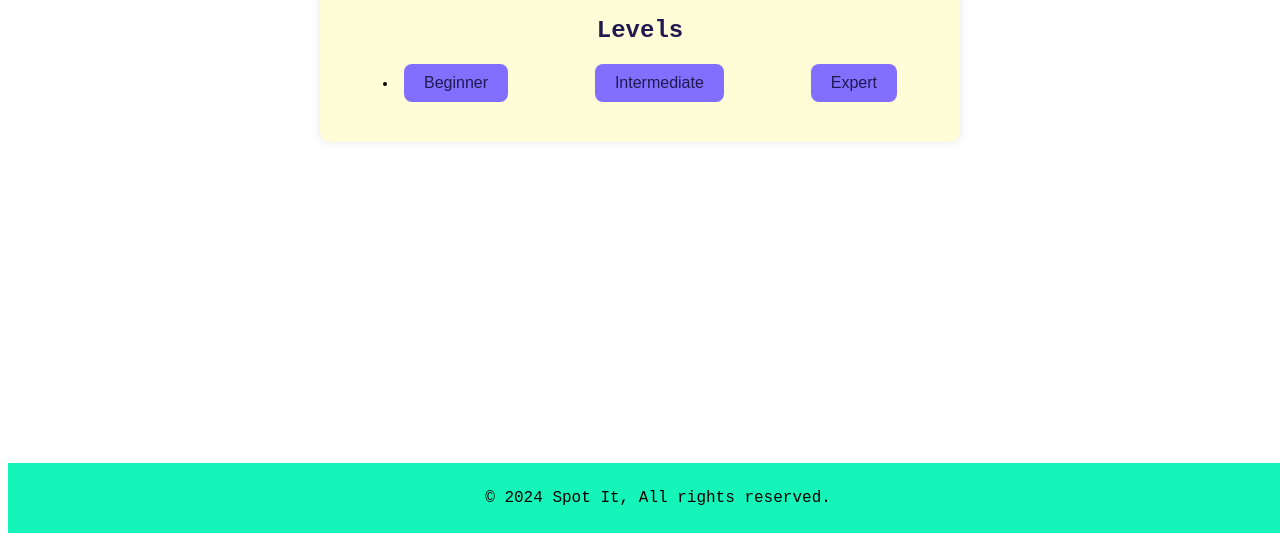
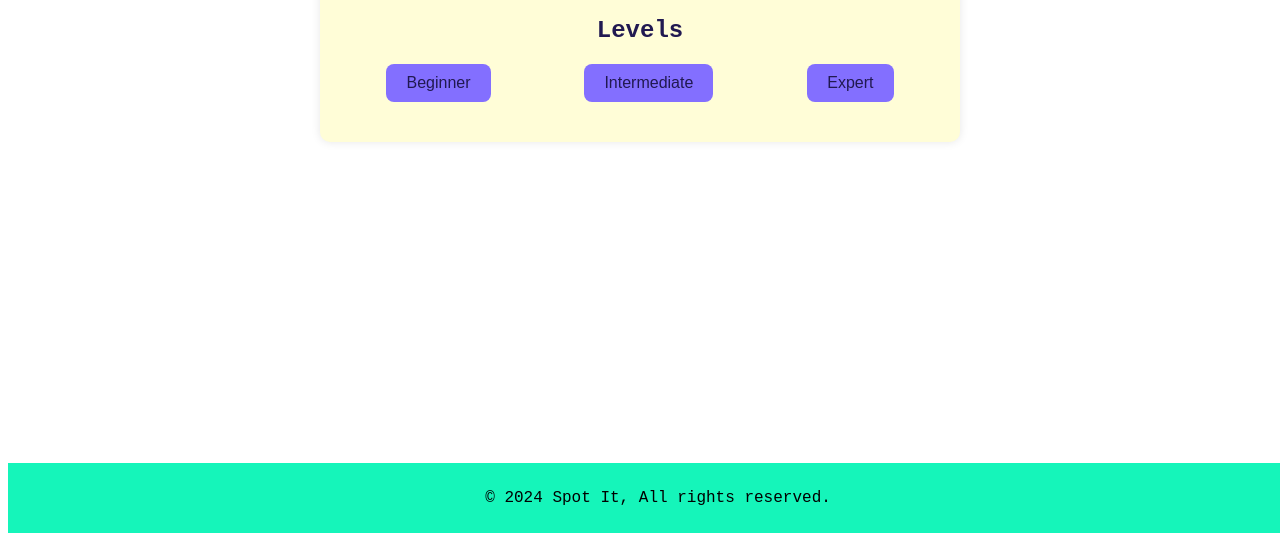
Before and after one commit to kitkat1345/kitkat1345, a plain HTML site: page CW/index.html in a window 1280 px wide. Shown: the part 267-816 px from the top of the page. Drawn offline with Linux system fonts and the light colour scheme.

```diff
--- a/CW/index.html
+++ b/CW/index.html
@@ -22,7 +22,7 @@
 	        </div>
 	        <h2>Levels</h2>
 	        <div class="buttons">
-	            <li><a href="https://kitkat1345.github.io/CW/SpotItGame.html"><button id="beginner-btn"> Beginner </button></a></li>
+	            <a href="https://kitkat1345.github.io/CW/SpotItGame.html"><button id="beginner-btn"> Beginner </button></a>
 	            <button id="intermediate-btn">Intermediate</button>
 	            <button id="expert-btn">Expert</button>
 	        </div>
```
